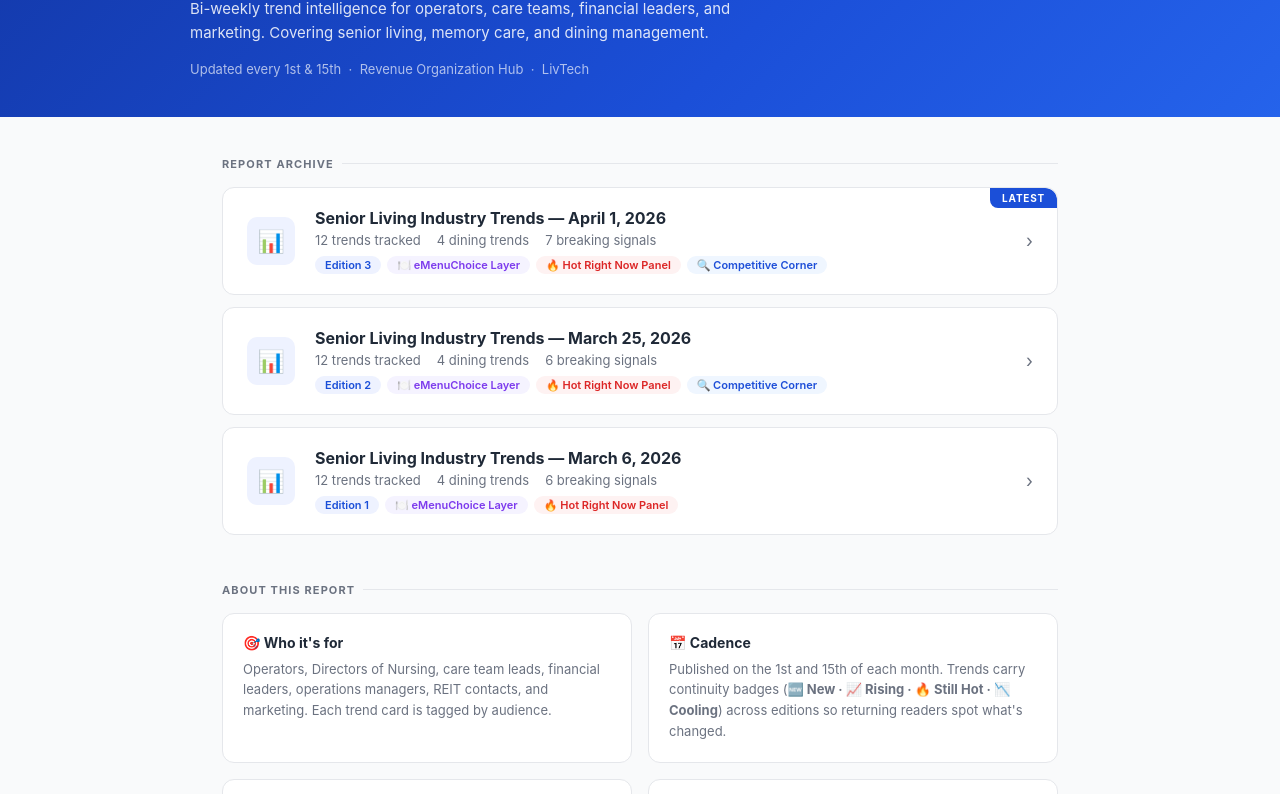
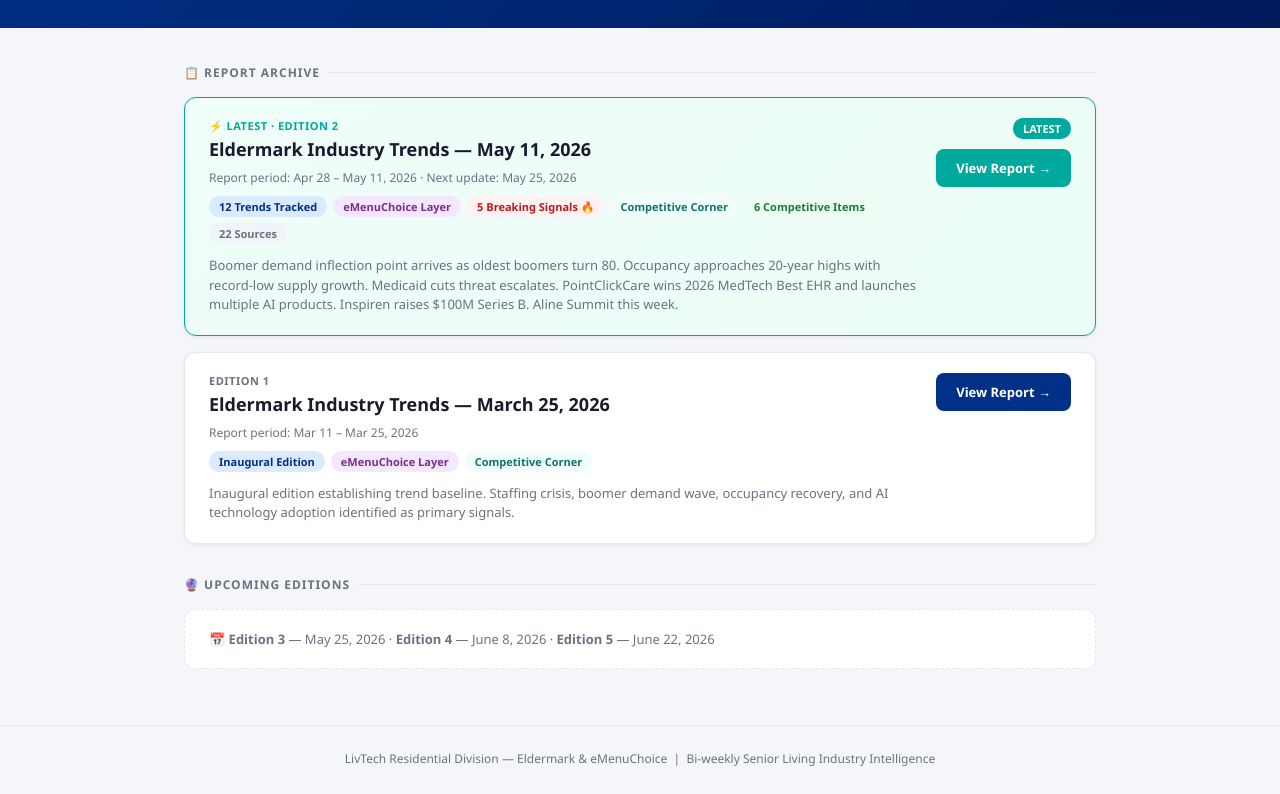
Before and after one commit to asbeldermark-creator/Senior-Living-Updates-and-Trends, a plain HTML site: page index.html in a window 1280 px wide. Shown: the part 138-932 px from the top of the page. Drawn offline with Linux system fonts and the light colour scheme.

Commit message:
Update index.html

```diff
--- a/index.html
+++ b/index.html
@@ -3,236 +3,185 @@
 <head>
 <meta charset="UTF-8">
 <meta name="viewport" content="width=device-width, initial-scale=1.0">
-<title>Senior Living Industry Updates — Eldermark</title>
+<title>LivTech Senior Living Industry Intelligence — Report Index</title>
 <style>
   :root {
-    --em: #1B4FD8;
-    --em-dark: #1338A8;
-    --em-light: #EEF2FF;
-    --dining: #7C3AED;
-    --dining-light: #F5F3FF;
-    --hot: #DC2626;
-    --warm: #D97706;
-    --text: #1F2937;
+    --eldermark-blue: #003087;
+    --eldermark-teal: #00A99D;
+    --emenu-purple: #7B2D8B;
+    --bg: #F4F6F9;
+    --card-bg: #FFFFFF;
+    --border: #E5E7EB;
+    --text: #1A1A2E;
     --muted: #6B7280;
-    --border: #E5E7EB;
-    --bg: #F9FAFB;
   }
   * { box-sizing: border-box; margin: 0; padding: 0; }
-  body { font-family: -apple-system, BlinkMacSystemFont, 'Segoe UI', sans-serif; background: var(--bg); color: var(--text); }
+  body { font-family: 'Segoe UI', system-ui, sans-serif; background: var(--bg); color: var(--text); }
 
-  /* Header */
-  header {
-    background: linear-gradient(135deg, var(--em-dark) 0%, var(--em) 60%, #2563EB 100%);
-    color: #fff; padding: 48px 32px 40px;
+  .header {
+    background: linear-gradient(135deg, var(--eldermark-blue) 0%, #001a5c 100%);
+    color: white;
+    padding: 40px;
+    text-align: center;
   }
-  .header-inner { max-width: 900px; margin: 0 auto; }
-  .brand-row { display: flex; align-items: center; gap: 12px; margin-bottom: 20px; }
-  .brand-pill {
-    background: rgba(255,255,255,0.15); border: 1px solid rgba(255,255,255,0.3);
-    border-radius: 20px; padding: 4px 14px; font-size: 12px; font-weight: 600; letter-spacing: 0.05em; text-transform: uppercase;
+  .header h1 { font-size: 28px; font-weight: 800; margin-bottom: 8px; }
+  .header p { opacity: 0.75; font-size: 14px; }
+
+  .content { max-width: 960px; margin: 0 auto; padding: 36px 24px; }
+
+  .section-title {
+    font-size: 12px;
+    font-weight: 800;
+    text-transform: uppercase;
+    letter-spacing: 1px;
+    color: var(--muted);
+    margin-bottom: 16px;
+    display: flex;
+    align-items: center;
+    gap: 8px;
   }
-  .brand-pill.dining { background: rgba(124,58,237,0.4); border-color: rgba(167,139,250,0.5); }
-  header h1 { font-size: 28px; font-weight: 800; line-height: 1.2; margin-bottom: 8px; }
-  header p { font-size: 15px; opacity: 0.85; max-width: 560px; line-height: 1.6; }
-  .header-meta { margin-top: 16px; font-size: 13px; opacity: 0.65; }
+  .section-title::after { content: ''; flex: 1; height: 1px; background: var(--border); }
 
-  /* Main */
-  main { max-width: 900px; margin: 0 auto; padding: 40px 32px; }
+  .report-grid { display: grid; gap: 16px; }
 
-  /* Section heading */
-  .section-label {
-    font-size: 11px; font-weight: 700; text-transform: uppercase; letter-spacing: 0.1em;
-    color: var(--muted); margin-bottom: 16px; display: flex; align-items: center; gap: 8px;
+  .report-card {
+    background: var(--card-bg);
+    border-radius: 12px;
+    border: 1.5px solid var(--border);
+    padding: 20px 24px;
+    display: flex;
+    justify-content: space-between;
+    align-items: flex-start;
+    box-shadow: 0 1px 4px rgba(0,0,0,0.06);
+    transition: box-shadow 0.15s;
   }
-  .section-label::after { content: ''; flex: 1; height: 1px; background: var(--border); }
+  .report-card:hover { box-shadow: 0 4px 16px rgba(0,0,0,0.1); }
+  .report-card.latest { border-color: var(--eldermark-teal); background: linear-gradient(135deg, #f0fdfa 0%, #ecfdf5 100%); }
 
-  /* Report cards */
-  .report-list { display: flex; flex-direction: column; gap: 12px; margin-bottom: 48px; }
-  .report-card {
-    background: #fff; border: 1px solid var(--border); border-radius: 12px;
-    padding: 20px 24px; display: flex; align-items: center; gap: 20px;
-    text-decoration: none; color: inherit; transition: box-shadow 0.15s, border-color 0.15s;
-    position: relative; overflow: hidden;
+  .card-left { flex: 1; }
+  .card-edition { font-size: 11px; font-weight: 700; text-transform: uppercase; letter-spacing: 0.5px; color: var(--muted); margin-bottom: 4px; }
+  .card-edition.latest { color: var(--eldermark-teal); }
+  .card-title { font-size: 18px; font-weight: 800; margin-bottom: 8px; }
+  .card-date { font-size: 12px; color: var(--muted); margin-bottom: 10px; }
+  .card-chips { display: flex; gap: 6px; flex-wrap: wrap; margin-bottom: 12px; }
+  .chip { font-size: 11px; font-weight: 600; padding: 3px 10px; border-radius: 10px; }
+  .chip.blue { background: #dbeafe; color: var(--eldermark-blue); }
+  .chip.purple { background: #f3e8ff; color: var(--emenu-purple); }
+  .chip.red { background: #fef2f2; color: #b91c1c; }
+  .chip.teal { background: #f0fdfa; color: #0f766e; }
+  .chip.gray { background: #f1f5f9; color: var(--muted); }
+  .chip.green { background: #f0fdf4; color: #15803d; }
+  .card-summary { font-size: 13px; color: var(--muted); line-height: 1.5; }
+
+  .card-right { display: flex; flex-direction: column; align-items: flex-end; gap: 10px; margin-left: 20px; }
+  .view-btn {
+    background: var(--eldermark-blue);
+    color: white;
+    text-decoration: none;
+    padding: 10px 20px;
+    border-radius: 8px;
+    font-size: 13px;
+    font-weight: 700;
+    white-space: nowrap;
+    transition: background 0.15s;
   }
-  .report-card:hover { box-shadow: 0 4px 16px rgba(27,79,216,0.12); border-color: var(--em); }
-  .report-card.latest::before {
-    content: 'LATEST';
-    position: absolute; top: 0; right: 0;
-    background: var(--em); color: #fff;
-    font-size: 10px; font-weight: 700; letter-spacing: 0.08em;
-    padding: 4px 12px; border-radius: 0 12px 0 8px;
+  .view-btn:hover { background: #001f6b; }
+  .view-btn.latest { background: var(--eldermark-teal); }
+  .view-btn.latest:hover { background: #007a73; }
+
+  .latest-badge {
+    font-size: 11px;
+    font-weight: 800;
+    background: var(--eldermark-teal);
+    color: white;
+    padding: 3px 10px;
+    border-radius: 10px;
   }
-  .report-icon {
-    width: 48px; height: 48px; border-radius: 10px; background: var(--em-light);
-    display: flex; align-items: center; justify-content: center; font-size: 22px; flex-shrink: 0;
+
+  .future-section { margin-top: 32px; }
+  .future-card {
+    background: white;
+    border-radius: 12px;
+    border: 1.5px dashed var(--border);
+    padding: 20px 24px;
+    color: var(--muted);
+    font-size: 13px;
   }
-  .report-info { flex: 1; }
-  .report-title { font-size: 16px; font-weight: 700; margin-bottom: 4px; }
-  .report-meta { font-size: 13px; color: var(--muted); display: flex; gap: 16px; flex-wrap: wrap; }
-  .report-chips { display: flex; gap: 6px; flex-wrap: wrap; margin-top: 8px; }
-  .chip {
-    font-size: 11px; font-weight: 600; padding: 2px 10px; border-radius: 20px;
-    background: var(--em-light); color: var(--em);
-  }
-  .chip.dining { background: var(--dining-light); color: var(--dining); }
-  .chip.hot { background: #FEF2F2; color: var(--hot); }
-  .report-arrow { color: var(--muted); font-size: 18px; flex-shrink: 0; }
 
-  /* About section */
-  .about-grid { display: grid; grid-template-columns: 1fr 1fr; gap: 16px; margin-bottom: 48px; }
-  @media (max-width: 600px) { .about-grid { grid-template-columns: 1fr; } main { padding: 24px 16px; } }
-  .about-card { background: #fff; border: 1px solid var(--border); border-radius: 12px; padding: 20px; }
-  .about-card h3 { font-size: 14px; font-weight: 700; margin-bottom: 8px; display: flex; align-items: center; gap: 8px; }
-  .about-card p { font-size: 13px; color: var(--muted); line-height: 1.6; }
-
-  /* Legend */
-  .legend-row { display: flex; gap: 24px; flex-wrap: wrap; }
-  .legend-item { display: flex; align-items: center; gap: 6px; font-size: 12px; color: var(--muted); }
-
-  /* Footer */
-  footer { border-top: 1px solid var(--border); padding: 24px 32px; text-align: center; font-size: 12px; color: var(--muted); }
-  footer a { color: var(--em); text-decoration: none; }
-  footer a:hover { text-decoration: underline; }
+  .footer { text-align: center; padding: 24px; color: var(--muted); font-size: 12px; margin-top: 20px; border-top: 1px solid var(--border); }
 </style>
 </head>
 <body>
 
-<header>
-  <div class="header-inner">
-    <div class="brand-row">
-      <span class="brand-pill">Eldermark</span>
-      <span class="brand-pill dining">🍽️ eMenuChoice</span>
-    </div>
-    <h1>Senior Living Industry Updates</h1>
-    <p>Bi-weekly trend intelligence for operators, care teams, financial leaders, and marketing. Covering senior living, memory care, and dining management.</p>
-    <div class="header-meta">Updated every 1st &amp; 15th &nbsp;·&nbsp; Revenue Organization Hub &nbsp;·&nbsp; LivTech</div>
-  </div>
-</header>
+<div class="header">
+  <h1>🏥 LivTech Industry Intelligence</h1>
+  <p>Eldermark &amp; eMenuChoice — Senior Living Residential Division Trend Reports</p>
+  <p style="margin-top: 4px; font-size: 12px; opacity:0.6;">Bi-weekly · Covering AL, MC, IL, SNF · For internal use</p>
+</div>
 
-<main>
+<div class="content">
 
-  <!-- REPORT ARCHIVE -->
-  <div class="section-label">Report Archive</div>
-  <div class="report-list" id="reportList">
+  <div class="section-title">📋 Report Archive</div>
+  <div class="report-grid">
 
-    <a class="report-card latest" href="reports/eldermark-industry-trends-2026-04-01.html">
-      <div class="report-icon">📊</div>
-      <div class="report-info">
-        <div class="report-title">Senior Living Industry Trends — April 1, 2026</div>
-        <div class="report-meta">
-          <span>12 trends tracked</span>
-          <span>4 dining trends</span>
-          <span>7 breaking signals</span>
+    <!-- LATEST: Edition 2 -->
+    <div class="report-card latest">
+      <div class="card-left">
+        <div class="card-edition latest">⚡ Latest · Edition 2</div>
+        <div class="card-title">Eldermark Industry Trends — May 11, 2026</div>
+        <div class="card-date">Report period: Apr 28 – May 11, 2026 · Next update: May 25, 2026</div>
+        <div class="card-chips">
+          <span class="chip blue">12 Trends Tracked</span>
+          <span class="chip purple">eMenuChoice Layer</span>
+          <span class="chip red">5 Breaking Signals 🔥</span>
+          <span class="chip teal">Competitive Corner</span>
+          <span class="chip green">6 Competitive Items</span>
+          <span class="chip gray">22 Sources</span>
         </div>
-        <div class="report-chips">
-          <span class="chip">Edition 3</span>
-          <span class="chip dining">🍽️ eMenuChoice Layer</span>
-          <span class="chip hot">🔥 Hot Right Now Panel</span>
-          <span class="chip" style="background:#EFF6FF;color:#1D4ED8;">🔍 Competitive Corner</span>
+        <div class="card-summary">
+          Boomer demand inflection point arrives as oldest boomers turn 80. Occupancy approaches 20-year highs with record-low supply growth. Medicaid cuts threat escalates. PointClickCare wins 2026 MedTech Best EHR and launches multiple AI products. Inspiren raises $100M Series B. Aline Summit this week.
         </div>
       </div>
-      <div class="report-arrow">›</div>
-    </a>
-
-    <a class="report-card" href="reports/eldermark-industry-trends-2026-03-25.html">
-      <div class="report-icon">📊</div>
-      <div class="report-info">
-        <div class="report-title">Senior Living Industry Trends — March 25, 2026</div>
-        <div class="report-meta">
-          <span>12 trends tracked</span>
-          <span>4 dining trends</span>
-          <span>6 breaking signals</span>
-        </div>
-        <div class="report-chips">
-          <span class="chip">Edition 2</span>
-          <span class="chip dining">🍽️ eMenuChoice Layer</span>
-          <span class="chip hot">🔥 Hot Right Now Panel</span>
-          <span class="chip" style="background:#EFF6FF;color:#1D4ED8;">🔍 Competitive Corner</span>
-        </div>
+      <div class="card-right">
+        <span class="latest-badge">LATEST</span>
+        <a class="view-btn latest" href="reports/eldermark-industry-trends-2026-05-11.html">View Report →</a>
       </div>
-      <div class="report-arrow">›</div>
-    </a>
-
-    <a class="report-card" href="reports/eldermark-industry-trends-2026-03-06.html">
-      <div class="report-icon">📊</div>
-      <div class="report-info">
-        <div class="report-title">Senior Living Industry Trends — March 6, 2026</div>
-        <div class="report-meta">
-          <span>12 trends tracked</span>
-          <span>4 dining trends</span>
-          <span>6 breaking signals</span>
-        </div>
-        <div class="report-chips">
-          <span class="chip">Edition 1</span>
-          <span class="chip dining">🍽️ eMenuChoice Layer</span>
-          <span class="chip hot">🔥 Hot Right Now Panel</span>
-        </div>
-      </div>
-      <div class="report-arrow">›</div>
-    </a>
-
-    <!-- Future reports will be added above this comment by the scheduled task -->
-
-  </div>
-
-  <!-- ABOUT GRID -->
-  <div class="section-label">About This Report</div>
-  <div class="about-grid">
-
-    <div class="about-card">
-      <h3>🎯 Who it's for</h3>
-      <p>Operators, Directors of Nursing, care team leads, financial leaders, operations managers, REIT contacts, and marketing. Each trend card is tagged by audience.</p>
     </div>
 
-    <div class="about-card">
-      <h3>📅 Cadence</h3>
-      <p>Published on the 1st and 15th of each month. Trends carry continuity badges (<strong>🆕 New · 📈 Rising · 🔥 Still Hot · 📉 Cooling</strong>) across editions so returning readers spot what's changed.</p>
-    </div>
+    <!-- Future reports will be added above this comment -->
 
-    <div class="about-card">
-      <h3>🔥 Heat Score</h3>
-      <p>1–3 flames reflecting recency and urgency. Three flames = breaking, actively covered by multiple sources in the last 30 days. One flame = building, worth watching.</p>
-    </div>
-
-    <div class="about-card">
-      <h3>📡 Signal Breadth</h3>
-      <p>1–5 dots reflecting how many distinct source <em>types</em> are covering a trend: investment reports, trade press, clinical journals, operator surveys, and regulatory/legal sources.</p>
-    </div>
-
-    <div class="about-card">
-      <h3>🍽️ eMenuChoice Layer</h3>
-      <p>Trends with dining relevance carry a 🍽️ badge. Each report includes a dedicated dining panel with eMenuChoice-specific content angles for dining and culinary teams.</p>
-    </div>
-
-    <div class="about-card">
-      <h3>📬 Distribution</h3>
-      <p>Share the direct link to any report card above, or bookmark this index page. Links are stable — archived reports are never overwritten or moved.</p>
+    <!-- Edition 1 -->
+    <div class="report-card">
+      <div class="card-left">
+        <div class="card-edition">Edition 1</div>
+        <div class="card-title">Eldermark Industry Trends — March 25, 2026</div>
+        <div class="card-date">Report period: Mar 11 – Mar 25, 2026</div>
+        <div class="card-chips">
+          <span class="chip blue">Inaugural Edition</span>
+          <span class="chip purple">eMenuChoice Layer</span>
+          <span class="chip teal">Competitive Corner</span>
+        </div>
+        <div class="card-summary">Inaugural edition establishing trend baseline. Staffing crisis, boomer demand wave, occupancy recovery, and AI technology adoption identified as primary signals.</div>
+      </div>
+      <div class="card-right">
+        <a class="view-btn" href="reports/eldermark-industry-trends-2026-03-25.html">View Report →</a>
+      </div>
     </div>
 
   </div>
 
-  <!-- LEGEND -->
-  <div class="section-label">Legend</div>
-  <div class="legend-row" style="margin-bottom: 16px;">
-    <div class="legend-item">🆕 <span>New this edition</span></div>
-    <div class="legend-item">📈 <span>Rising (heat or breadth up)</span></div>
-    <div class="legend-item">🔥 <span>Still Hot (heat 3 for 2+ runs)</span></div>
-    <div class="legend-item">📉 <span>Cooling (heat dropped)</span></div>
-    <div class="legend-item">🍽️ <span>Dining-relevant trend</span></div>
-  </div>
-  <div class="legend-row">
-    <div class="legend-item">🔥🔥🔥 <span>High heat (breaking)</span></div>
-    <div class="legend-item">🔥🔥 <span>Medium heat (active)</span></div>
-    <div class="legend-item">🔥 <span>Low heat (building)</span></div>
-    <div class="legend-item">●●●●● <span>Signal breadth (max 5 source types)</span></div>
+  <div class="future-section">
+    <div class="section-title">🔮 Upcoming Editions</div>
+    <div class="future-card">
+      📅 <strong>Edition 3</strong> — May 25, 2026 · <strong>Edition 4</strong> — June 8, 2026 · <strong>Edition 5</strong> — June 22, 2026
+    </div>
   </div>
 
-</main>
+</div>
 
-<footer>
-  Senior Living Industry Updates &nbsp;·&nbsp; <a href="https://eldermark.com" target="_blank">Eldermark.com</a> &nbsp;·&nbsp; LivTech Revenue Organization Hub &nbsp;·&nbsp; Questions? Contact <a href="mailto:alexander.bradley@eldermark.com">alexander.bradley@eldermark.com</a>
-</footer>
+<div class="footer">
+  LivTech Residential Division — Eldermark &amp; eMenuChoice &nbsp;|&nbsp; Bi-weekly Senior Living Industry Intelligence
+</div>
 
 </body>
 </html>
```
